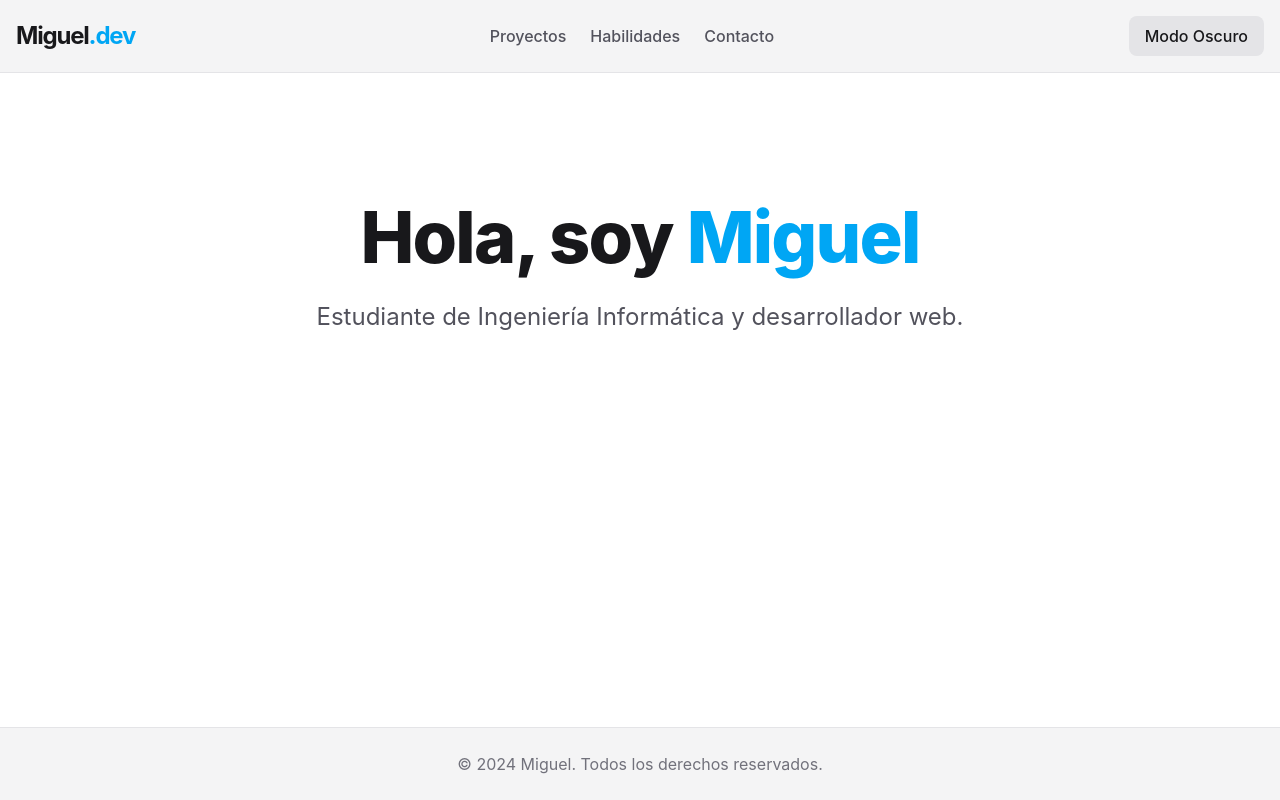
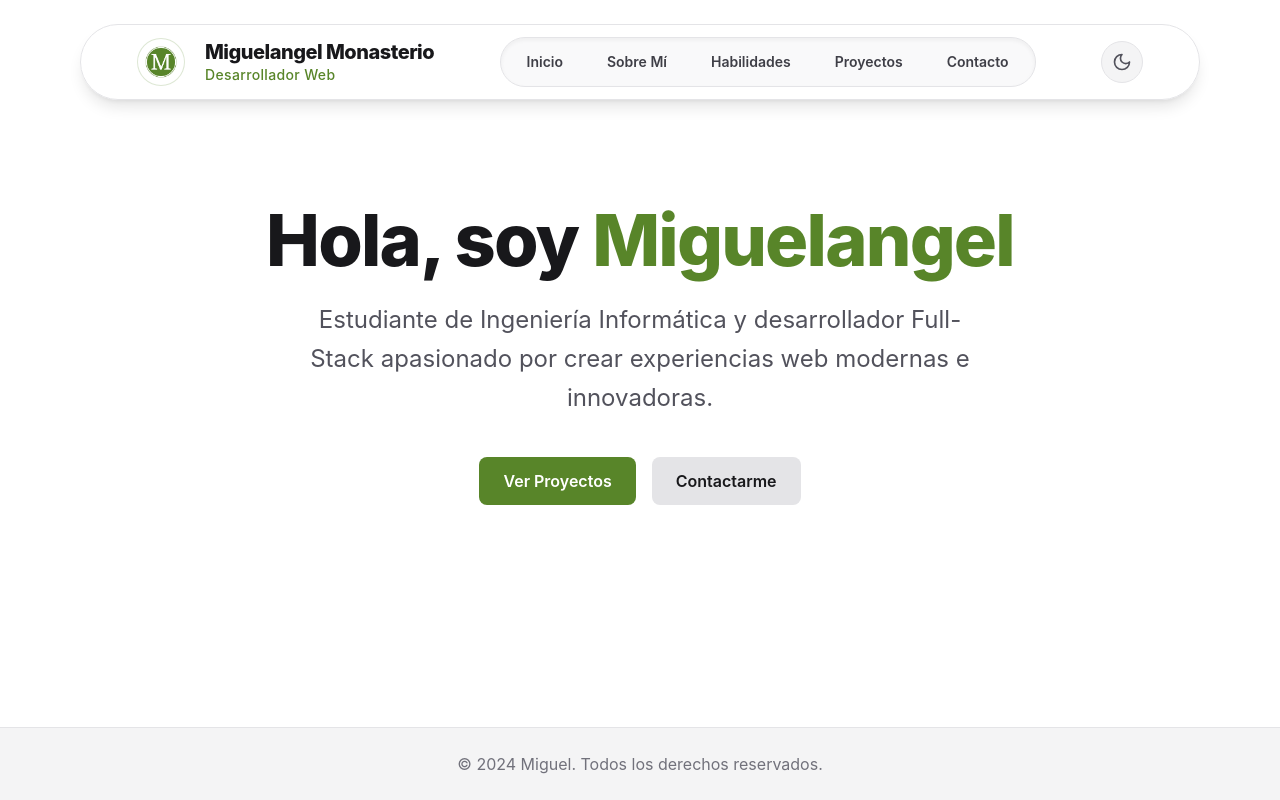
Before and after one commit to M11gueeL/Portfolio, a React (Vite) app: page / in a window 1280 px wide. Built offline with nearby package versions, Linux system fonts and the light colour scheme.

Commit message:
Add react-icons dependency and update ThemeToggle component with icons; enhance Header layout and navigation; improve Hero section styling and buttons

```diff
--- a/package.json
+++ b/package.json
@@ -13,6 +13,7 @@
     "@tailwindcss/vite": "^4.2.2",
     "react": "^19.2.4",
     "react-dom": "^19.2.4",
+    "react-icons": "^5.6.0",
     "react-router-dom": "^7.13.1",
     "tailwindcss": "^4.2.2"
   },
--- a/src/components/ThemeToggle.jsx
+++ b/src/components/ThemeToggle.jsx
@@ -1,4 +1,6 @@
 import { useTheme } from '../hooks/useTheme';
+// Importamos los iconos profesionales de Lucide (Sun y Moon)
+import { LuSun, LuMoon } from "react-icons/lu";
 
 export const ThemeToggle = () => {
   const { theme, toggleTheme } = useTheme();
@@ -6,9 +8,20 @@ export const ThemeToggle = () => {
   return (
     <button
       onClick={toggleTheme}
-      className="px-4 py-2 rounded-lg bg-zinc-200 dark:bg-zinc-800 text-zinc-900 dark:text-zinc-100 font-medium transition-colors"
+      className="p-2.5 rounded-full text-zinc-600 dark:text-zinc-400 hover:text-brand dark:hover:text-brand bg-zinc-100 dark:bg-zinc-900 border border-zinc-200 dark:border-zinc-800 transition-all group focus:outline-none focus:ring-2 focus:ring-brand focus:ring-offset-2 focus:ring-offset-white dark:focus:ring-offset-zinc-950"
+      aria-label={theme === 'light' ? 'Cambiar a modo oscuro' : 'Cambiar a modo claro'}
     >
-      {theme === 'light' ? 'Modo Oscuro' : 'Modo Claro'}
+      {/* Usamos un div envoltorio para manejar la animación de rotación */}
+      <div className="relative w-5 h-5 flex items-center justify-center">
+        {theme === 'light' ? (
+          // Icono del Sol (Modo Claro) con animación de giro en hover
+          <LuMoon className="w-5 h-5 transition-transform duration-500 group-hover:-rotate-90" />
+        ) : (
+          // Icono de la Luna (Modo Oscuro) con animación de giro en hover
+          <LuSun className="w-5 h-5 transition-transform duration-500 group-hover:rotate-90" />
+
+        )}
+      </div>
     </button>
   );
 };
--- a/src/css/index.css
+++ b/src/css/index.css
@@ -1,3 +1,11 @@
 @import "tailwindcss";
 
+@theme {
+  --color-brand: #588529;
+}
+
 @custom-variant dark (&:where(.dark, .dark *));
+
+* {
+  @apply transition-colors duration-200;
+}
--- a/src/layouts/Header.jsx
+++ b/src/layouts/Header.jsx
@@ -1,19 +1,69 @@
 import { ThemeToggle } from '../components/ThemeToggle';
 
 export const Header = () => {
+  // Lista de secciones para la navegación
+  const navLinks = [
+    { name: 'Inicio', href: '#inicio' },
+    { name: 'Sobre Mí', href: '#sobre-mi' },
+    { name: 'Habilidades', href: '#habilidades' },
+    { name: 'Proyectos', href: '#proyectos' },
+    { name: 'Contacto', href: '#contacto' },
+  ];
+
   return (
-    <header className="w-full p-4 flex justify-between items-center bg-zinc-100 dark:bg-zinc-900 border-b border-zinc-200 dark:border-zinc-800 transition-colors">
-      <div className="font-bold text-2xl text-zinc-900 dark:text-white tracking-tighter">
-        Miguel<span className="text-sky-500">.dev</span>
-      </div>
+    // CONTENEDOR FLOTANTE PRINCIPAL
+    // sticky: se queda arriba.
+    // top-4Inset-x-4: crea el espacio para que 'flote' arriba y a los lados.
+    // max-w-7xl mx-auto: centra el contenido en pantallas grandes.
+    <header className="sticky top-6 z-50 w-full max-w-7xl mx-auto px-3 md:px-20">
+      {/* CAJA DEL HEADER (CASCARÓN)
+        backdrop-blur-md + bg-white/80: efecto vidrio medio transparente.
+        rounded-full: elegante y moderno.
+        shadow-lg: profundidad.
+        border: borde sutil.
+      */}
+      <nav className="py-3 px-6 bg-white/80 dark:bg-zinc-950/80 backdrop-blur-md rounded-full shadow-lg border border-zinc-200 dark:border-zinc-800 transition-colors">
+        <div className="flex justify-between items-center px-8">
 
-      <nav className="hidden md:flex gap-6 text-zinc-600 dark:text-zinc-400 font-medium">
-        <a href="#proyectos" className="hover:text-sky-500 transition-colors">Proyectos</a>
-        <a href="#habilidades" className="hover:text-sky-500 transition-colors">Habilidades</a>
-        <a href="#contacto" className="hover:text-sky-500 transition-colors">Contacto</a>
+          {/* 1. Izquierda: Bloque de Logo, Nombre y Título (Actualizado con tu nombre completo) */}
+          <a href="#inicio" className="flex items-center gap-5 group">
+            <img
+              src="/logo.png"
+              alt="Logo Miguelangel Monasterio"
+              className="w-12 h-12 rounded-full border border-brand/20 p-1 bg-white dark:bg-zinc-900 group-hover:scale-105 transition-transform"
+            />
+            <div className="flex flex-col">
+              <span className="text-xl font-extrabold text-zinc-900 dark:text-white tracking-tight leading-tight">
+                Miguelangel Monasterio
+              </span>
+              {/* Título profesional usando tu nuevo color verde oliva */}
+              <span className="text-sm font-medium text-brand dark:text-brand tracking-wide">
+                Desarrollador Web
+              </span>
+            </div>
+          </a>
+
+          {/* 2. Medio: Navegación de Escritorio (Oculta en móviles) */}
+          {/* DISEÑO TIPO PÍLDORA (Como tu imagen de referencia image_062ee2.png) */}
+          <div className="hidden md:flex gap-x-1 items-center bg-zinc-100/50 dark:bg-zinc-900/50 p-1.5 rounded-full border border-zinc-200 dark:border-zinc-800 shadow-inner">
+            {navLinks.map((link) => (
+              <a
+                key={link.name}
+                href={link.href}
+                // ANIMACIÓN PROFESIONAL: hover:scale-105 hover:bg-brand
+                className="px-5 py-2 rounded-full text-zinc-700 dark:text-zinc-300 hover:text-white dark:hover:text-white hover:bg-brand dark:hover:bg-brand transition-all duration-300 ease-out font-semibold text-sm hover:scale-105 hover:shadow-md active:scale-95"
+              >
+                {link.name}
+              </a>
+            ))}
+          </div>
+
+          {/* 3. Derecha: ThemeToggle */}
+          <div className="flex items-center gap-3">
+            <ThemeToggle />
+          </div>
+        </div>
       </nav>
-
-      <ThemeToggle />
     </header>
   );
 };
--- a/src/pages/Hero/Hero.jsx
+++ b/src/pages/Hero/Hero.jsx
@@ -1,13 +1,23 @@
 export const Hero = () => {
   return (
-    // Cambiamos 'min-h-screen' por 'py-20 md:py-32' (padding vertical) y arreglamos el padding lateral a 'px-6'
+    // Corregido: py-20 md:py-32, px-6 (sin py redundante)
     <section id="inicio" className="flex flex-col items-center justify-center py-20 md:py-32 px-6 text-center">
       <h1 className="text-5xl md:text-7xl font-extrabold text-zinc-900 dark:text-white tracking-tight mb-6">
-        Hola, soy <span className="text-sky-500">Miguel</span>
+        Hola, soy <span className="text-brand">Miguelangel</span> {/* Cambiado: text-brand */}
       </h1>
-      <p className="text-xl md:text-2xl text-zinc-600 dark:text-zinc-400 max-w-2xl leading-relaxed">
-        Estudiante de Ingeniería Informática y desarrollador web.
+      <p className="text-xl md:text-2xl text-zinc-600 dark:text-zinc-400 max-w-2xl leading-relaxed mb-10">
+        Estudiante de Ingeniería Informática y desarrollador Full-Stack apasionado por crear experiencias web modernas e innovadoras.
       </p>
+
+      {/* Botones de ejemplo actualizados con el color de la marca */}
+      <div className="flex gap-4">
+        <button className="px-6 py-3 bg-brand hover:bg-brand/90 text-white font-semibold rounded-lg transition-colors">
+          Ver Proyectos
+        </button>
+        <button className="px-6 py-3 bg-zinc-200 dark:bg-zinc-800 hover:bg-zinc-300 dark:hover:bg-zinc-700 text-zinc-900 dark:text-white font-semibold rounded-lg transition-colors">
+          Contactarme
+        </button>
+      </div>
     </section>
   );
 };
```
Also changed, not shown: 1 other file (tests, documents, lock files or other folders).
